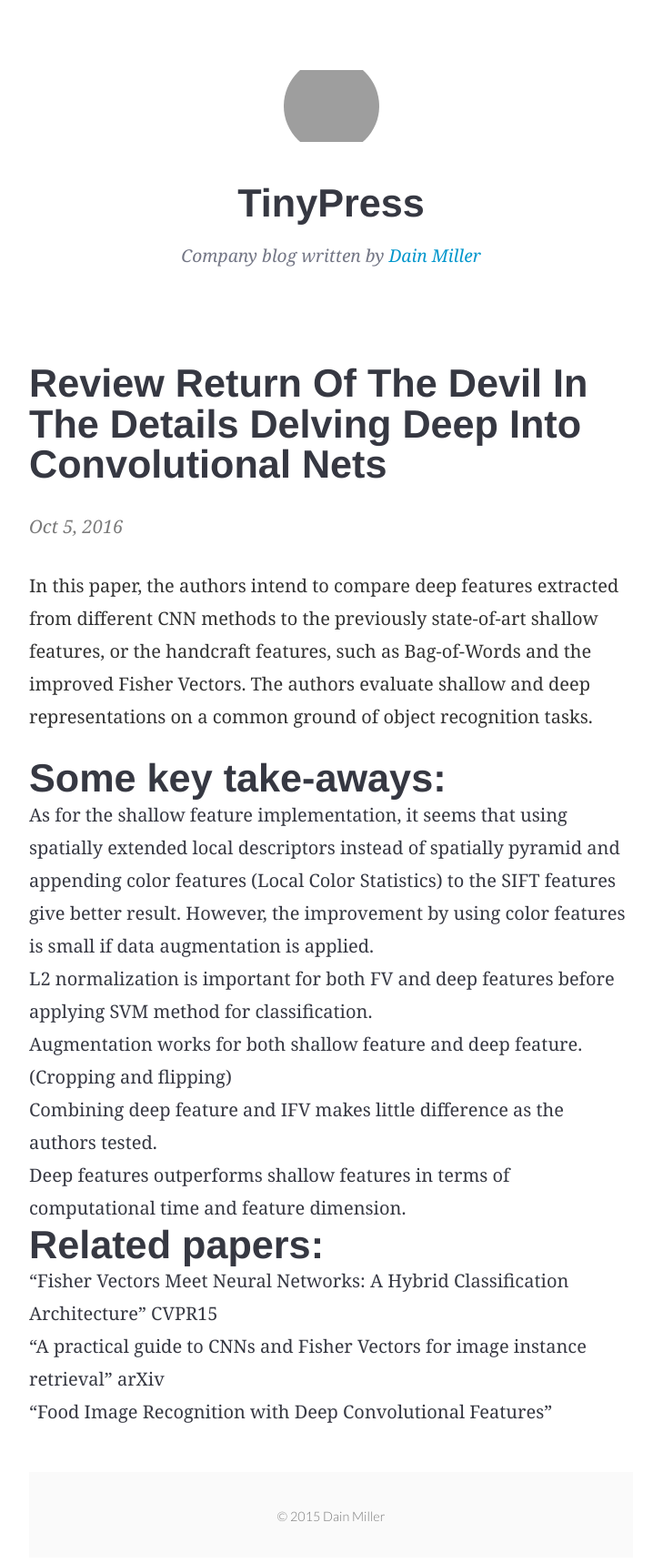
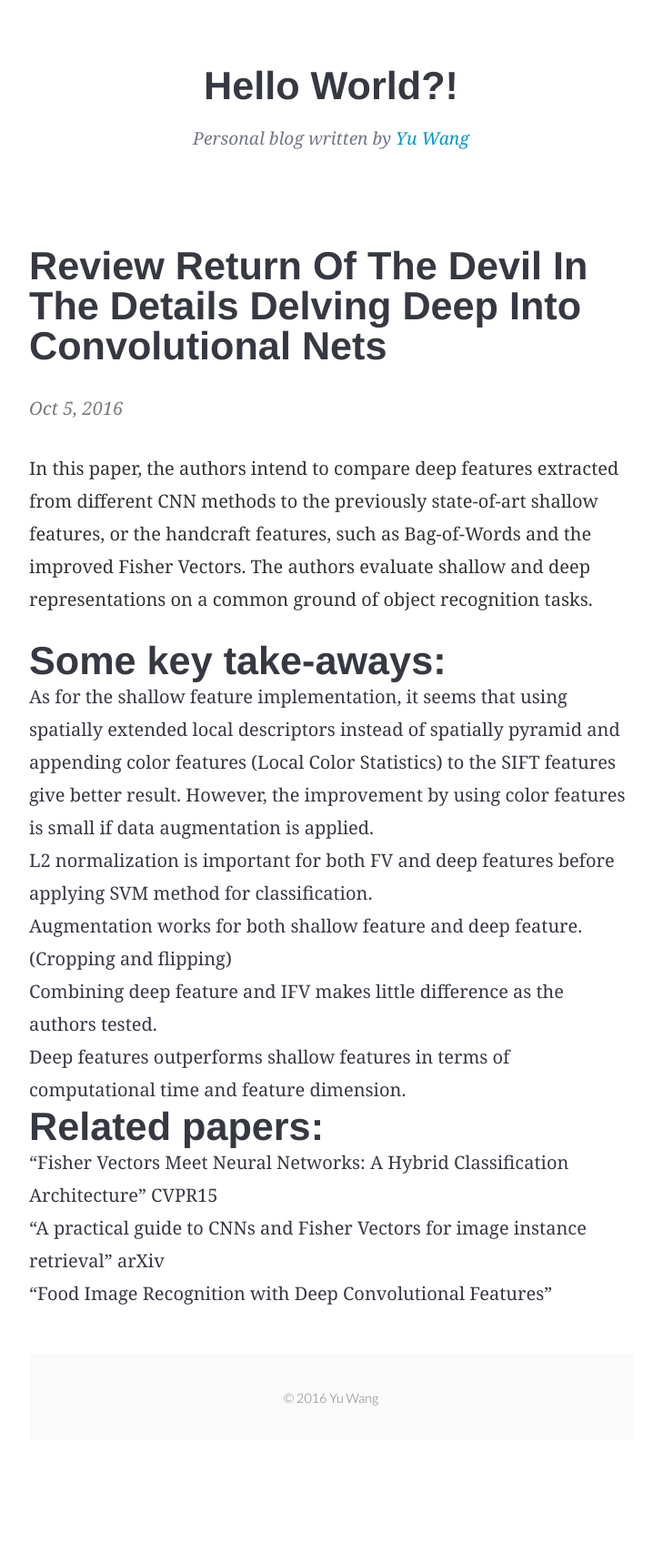
Before and after one commit to ywang-purdue/ywang-purdue.github.io, a Jekyll site: the page built from _posts/2016-10-05-review-return-of-the-devil-in-the-details-delving-deep-into-convolutional-nets.markdown, in a window 1280 px wide. Shown: the whole page at 91% size, without its empty margins (276-994 px from the left). Built offline with Jekyll 4.4.1, drawn with Linux system fonts in a browser that asks for light colours; comment, search, counter and statistics services are not loaded; after the commit the page ends 1588 px from its top, so only the background shows below that; grey boxes are pictures that could not be loaded.

Commit message:
update blog

```diff
--- a/_includes/footer.html
+++ b/_includes/footer.html
@@ -2,7 +2,7 @@
   <div class="p2 wrap">
     <div class="measure mt1 center">
       <small>
-				© 2015 Dain Miller
+				© 2016 Yu Wang
       </small>
     </div>
   </div>
--- a/_layouts/default.html
+++ b/_layouts/default.html
@@ -28,13 +28,13 @@
 <section class='container'>
     <section id='posts'>
         <header class='blog-header' role='banner'>
-        <a class="logo" href="/"></a>
+
         <h1 class='blog-title'>
-        TinyPress
+        Hello World?!
         </h1>
         <h2 class='blog-author'>
-        Company blog written by
-        <a href="http://dain.io">Dain Miller</a>
+        Personal blog written by
+        <a href="http://ywang-purdue.github.io">Yu Wang</a>
         </h2>
         </header>
 
```
